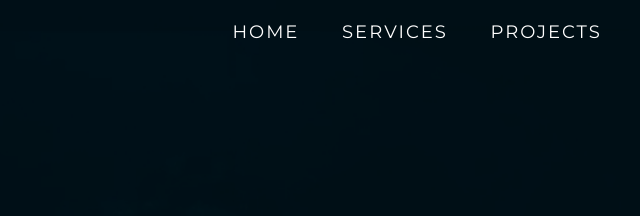
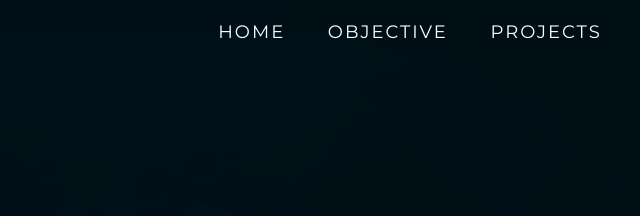
Before and after one commit to Manjushree-M/OneTry, a plain HTML site: page index.html in a window 1280 px wide. Shown: the top 216 px of the page, 386-1026 px from the left. Drawn offline with Linux system fonts and the light colour scheme.

Commit message:
Update index.html

```diff
--- a/index.html
+++ b/index.html
@@ -18,7 +18,7 @@
           <div class="hamburger"><div class="bar"></div></div>
           <ul>
             <li><a href="#hero" data-after="Home">Home</a></li>
-            <li><a href="#services" data-after="Service">Services</a></li>
+            <li><a href="#services" data-after="Service">Objective</a></li>
             <li><a href="#projects" data-after="Projects">Projects</a></li>
             <li><a href="#about" data-after="About">About</a></li>
             <li><a href="#contact" data-after="Contact">Contact</a></li>
```
